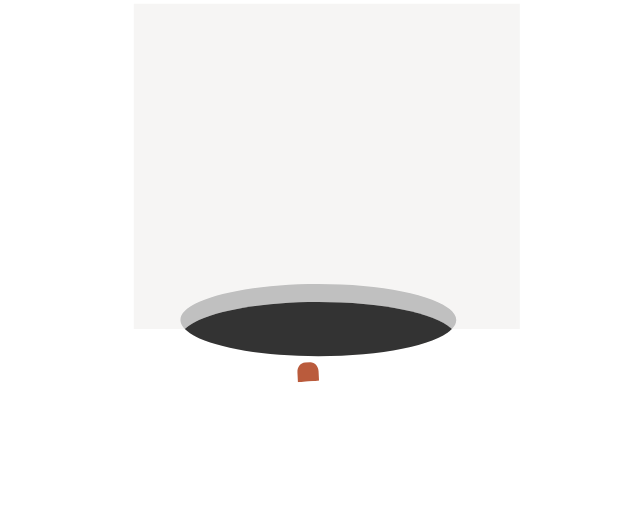
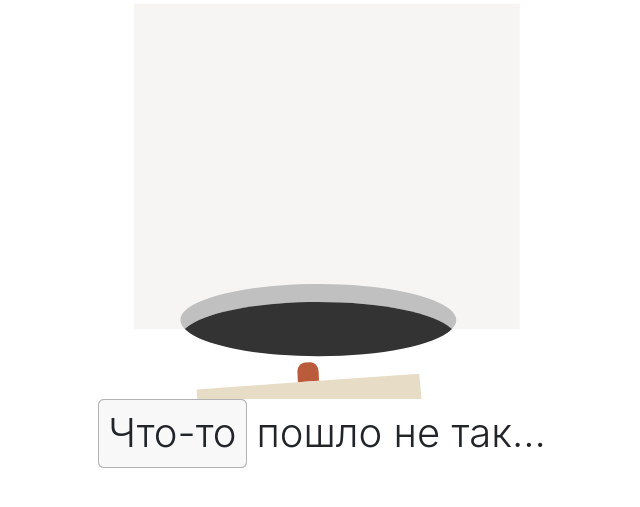
Before and after one commit to sviperm/blood-is-love, a Django app: page /error/ in a window 1280 px wide. Shown: the part 88-595 px from the top of the page, without its empty margins (313-953 px from the left). Run offline with Django 3.2, Linux system fonts and the light colour scheme; some libraries are stand-ins or nearby versions.

Commit message:
Error page render added

```diff
--- a/analyzer/models_help.py
+++ b/analyzer/models_help.py
@@ -41,6 +41,9 @@ def computer_vision(image_path, image_settings):
     image = pil_img.open(image_path)
     # Image to array
     image = np.asarray(image)
+    # if image has alfa layer -> delete it
+    if np.size(image, 2) == 4:
+        image = np.delete(image, 3, 2)
     eritrocyte_length = int(image_settings['range_picker'])
     color_picker_h = [
         int(val) for val in image_settings['color_picker_h'].split(',')
--- a/analyzer/views.py
+++ b/analyzer/views.py
@@ -1,17 +1,10 @@
-import base64
-import codecs
-import urllib
-from io import BytesIO
-
-import cv2
-import numpy as np
-from keras import backend as K
 from django.http import HttpResponse
 from django.shortcuts import redirect, render
-from PIL import Image as pil_img
-
 from analyzer.forms import ImageForm
 from analyzer.models import Image
+from django.conf import settings
+
+from keras import backend as K
 
 
 def home(request):
@@ -34,22 +27,27 @@ def analyzer(request):
                     img_dict = image.analyze_image(form.cleaned_data)
                     img_dict['id'] = i
                     images.append(img_dict)
-                    error = ''
-                except Exception as e:
+                    # Completely delete image
+                    image.delete()
+                except Exception as ex:
+                    image.delete()
                     K.clear_session()
-                    error = e
-                # Completely delete image
-                image.delete()
+                    if settings.DEBUG:
+                        raise ex
+                    return render(request,
+                                  template_name='error.html',
+                                  context={
+                                      'error_title': type(ex).__name__,
+                                      'error_args': ex.args[0]
+                                  })
             return render(request,
                           template_name='analyzer/analyzer.html',
-                          context={'error': error,
-                                   'form': form,
+                          context={'form': form,
                                    'images': images,
                                    })
     return render(request,
                   template_name='analyzer/analyzer.html',
-                  context={'error': None,
-                           'form': form,
+                  context={'form': form,
                            'images': None})
 
 
--- a/static/css/style.css
+++ b/static/css/style.css
@@ -93,3 +93,31 @@ tbody tr:hover{
   margin: 0 auto;
   display: block;
 }
+
+.error-text {
+  font-size: 2.5rem;
+  font-weight: 300;
+  line-height: 1.2;
+  padding: 10px 10px;
+}
+
+.error {
+  background: #f8f8f8;
+  box-shadow: inset 1px 0 #b3b3b3, inset 0 1px #b3b3b3, inset -1px 0 #b3b3b3, inset 0 -1px #b3b3b3;
+  border-radius: 6px;
+  cursor: pointer;
+  margin-bottom: 10px;
+  text-align: center;
+  color: #212529;
+  text-decoration: none;
+}
+
+.error:hover {
+  background: #e9e9e9;
+  color: #212529;
+  text-decoration: none;
+}
+
+.oups-animation {
+  display: flex;
+}
--- a/templates/error.html
+++ b/templates/error.html
@@ -11,8 +11,10 @@
 {% endblock title %}
 
 {% block content %}
+<div class="oups-animation">
 	<svg id="error" version="1.1" xmlns="http://www.w3.org/2000/svg" xmlns:xlink="http://www.w3.org/1999/xlink" x="0px"
-    y="0px" width="400px" height="400px" viewBox="0 0 400 400" enable-background="new 0 0 400 400" xml:space="preserve">
+		y="0px" width="400px" height="400px" viewBox="0 0 400 400" enable-background="new 0 0 400 400"
+		xml:space="preserve">
 		<g id="svg-mask">
 			<path fill="#f6f5f4" d="M6.789,4.774v325.322h51.02c15.366,15.557,69.323,27.047,133.529,27.047
 					c64.207,0,118.164-11.49,133.529-27.047h67.938V4.774H6.789z" />
@@ -49,7 +51,7 @@
 				C236.605,687.54,228.182,651.294,225.31,639.23z" />
 				<path fill="#BA5B3C" d="M191.569,372.173c-0.236-5.108-4.036-9.083-8.484-8.875l-5.034,0.233
 				c-4.448,0.209-7.861,4.519-7.623,9.628l0.486,10.153l21.119-1.482L191.569,372.173z" />
-            <polygon fill="#FFFFFF" points="292.153,374.793 192.031,381.83 170.911,383.312 69.614,390.432 75.595,500.578 176.198,493.645
+				<polygon fill="#e7dcc5" points="292.153,374.793 192.031,381.83 170.911,383.312 69.614,390.432 75.595,500.578 176.198,493.645
 				197.32,492.189 302.378,484.949 		" />
 				<path fill="#F6AF74" d="M221.744,563.232c-2.017-6.271-6.721-18.145-11.199-24.64c-4.48-6.495-6.72-25.086-10.545-29.343
 				c-0.626-0.695-1.279-1.161-1.934-1.458l1.834,38.283l4.817-0.144c4.451-0.131,8.164,3.287,8.293,7.633l0.084,2.842
@@ -158,14 +160,28 @@
 			</g>
 		</g>
 	</svg>
+</div>
 
-{% if DEBUG %}
-<h4>{{ error }}</h4>
-{% endif %}
+<div class="d-flex flex-wrap justify-content-center">
+	<a id="test" class="error-text error" tabindex="0" role="button" data-toggle="popover" data-placement="top"
+		data-trigger="focus" title="{{ error_title }}" data-content="{{ error_args }}">
+		Что-то
+	</a>
+	<p class="error-text" style="padding-bottom: 5px;">
+		пошло не так...
+	</p>
+</div>
+</div>
+
 
 {% endblock content %}
 
 {% block scripts %}
 <script src="https://cdnjs.cloudflare.com/ajax/libs/snap.svg/0.3.0/snap.svg-min.js"></script>
 <script type="text/javascript" src="{% static 'js/error.js' %}"></script>
+<script>
+	$('#test').popover({
+		trigger: 'focus'
+	})
+</script>
 {% endblock scripts %}
```
Lines whose indentation alone changed are shown as unchanged.
